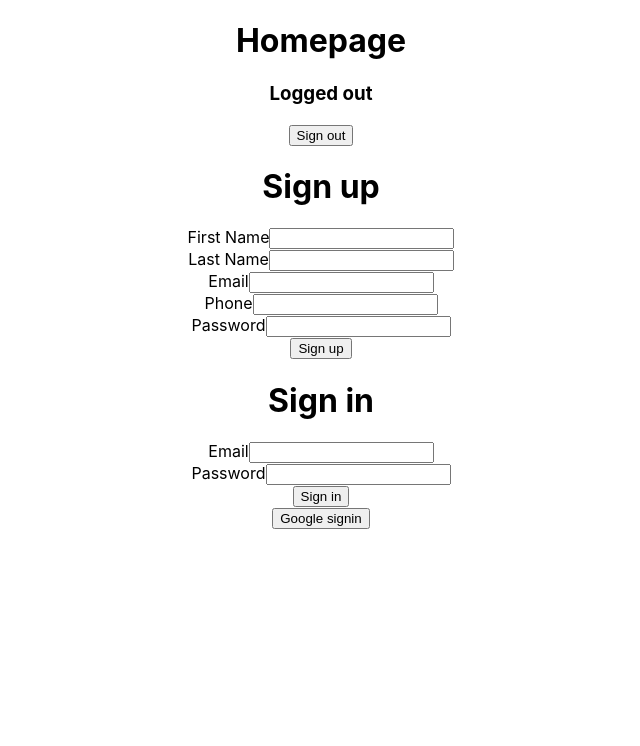
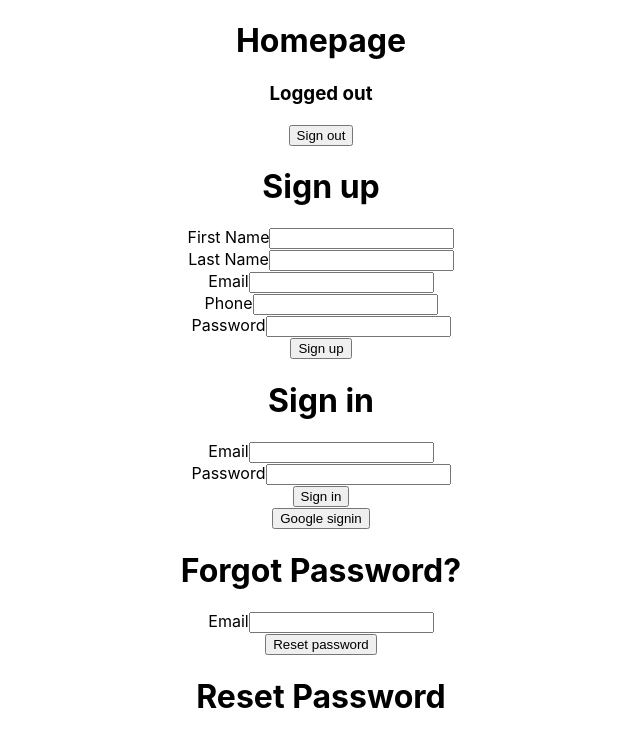
Before and after one commit to doseamp/web-frontend, a React (Create React App) app: page / in a window 1280 px wide. Shown: the top 746 px of the page, without its empty margins (319-959 px from the left). Built offline with nearby package versions, Linux system fonts and the light colour scheme; no server answers.

Commit message:
Completed reset and forgot password integrations

```diff
--- a/src/App.js
+++ b/src/App.js
@@ -3,6 +3,8 @@ import Home from "./pages/Home";
 import Signup from "./components/Signup";
 import Signin from "./components/Signin";
 import AuthContextProvider from "./contexts/AuthContext";
+import ForgotPassword from "./components/ForgotPassword";
+import ResetPassword from "./components/ResetPassword";
 
 function App() {
   return (
@@ -11,6 +13,8 @@ function App() {
         <Home />
         <Signup />
         <Signin />
+        <ForgotPassword />
+        <ResetPassword />
       </AuthContextProvider>
     </div>
   );
--- /dev/null
+++ b/src/components/ForgotPassword.jsx
@@ -0,0 +1,34 @@
+import { useState } from "react";
+import { useContext } from "react";
+import { AuthContext } from "../contexts/AuthContext";
+
+const ForgotPassword = () => {
+  const [email, setEmail] = useState();
+  const handleClick = useContext(AuthContext);
+
+  return (
+    <div>
+      <h1>Forgot Password?</h1>
+
+      <form
+        onSubmit={(e) => {
+          e.preventDefault();
+          handleClick.forgotPassword(email);
+        }}
+      >
+        <label>Email</label>
+        <input
+          type="email"
+          onChange={(e) => {
+            setEmail(e.target.value);
+          }}
+        />
+        <br />
+
+        <button type="submit">Reset password</button>
+      </form>
+    </div>
+  );
+};
+
+export default ForgotPassword;
--- /dev/null
+++ b/src/components/ResetPassword.jsx
@@ -0,0 +1,21 @@
+import { useContext } from "react";
+import { AuthContext } from "../contexts/AuthContext";
+
+const ResetPassword = () => {
+  const handleClick = useContext(AuthContext);
+  const { user } = useContext(AuthContext);
+
+  return (
+    <div>
+      <h1>Reset Password</h1>
+
+      {user && (
+        <button onClick={handleClick.resetPassword(user.email)}>
+          Reset password
+        </button>
+      )}
+    </div>
+  );
+};
+
+export default ResetPassword;
--- a/src/components/Signin.jsx
+++ b/src/components/Signin.jsx
@@ -5,7 +5,6 @@ const Signin = () => {
   const [email, setEmail] = useState();
   const [password, setPassword] = useState();
   const handleClick = useContext(AuthContext);
-  const { user } = useContext(AuthContext);
 
   return (
     <div>
@@ -33,11 +32,7 @@ const Signin = () => {
         <br />
 
         <button onClick={handleClick.googleSignin}>Google signin</button>
-        {user && (
-          <button onClick={() => handleClick.changePassword(user.email)}>
-            Change password?
-          </button>
-        )}
+        <br />
       </form>
     </div>
   );
--- a/src/contexts/AuthContext.js
+++ b/src/contexts/AuthContext.js
@@ -1,11 +1,6 @@
 import React, { createContext, useEffect, useState } from "react";
 import axios from "axios";
-import {
-  getAuth,
-  onAuthStateChanged,
-  signOut,
-  sendPasswordResetEmail,
-} from "firebase/auth";
+import { getAuth, onAuthStateChanged, signOut } from "firebase/auth";
 import { signInWithGoogle } from "../firebase";
 
 const baseUrl = process.env.REACT_APP_BASE_URL;
@@ -96,12 +91,36 @@ const AuthContextProvider = (props) => {
       }
     },
 
-    changePassword: async function (email) {
+    resetPassword: async function (email) {
       try {
-        await sendPasswordResetEmail(auth, email);
-        console.log("Password reset email sent");
+        await axios({
+          method: "post",
+          url: `${baseUrl}/auth/send-password-reset-email`,
+          headers: {
+            Authorization: user.idToken,
+          },
+          data: {
+            email,
+          },
+        });
       } catch (error) {
         console.error(error);
+        return { error: error.message };
+      }
+    },
+
+    forgotPassword: async function (email) {
+      try {
+        await axios({
+          method: "post",
+          url: `${baseUrl}/auth/send-forgot-password-email`,
+          data: {
+            email,
+          },
+        });
+      } catch (error) {
+        console.error(error);
+        return { error: error.message };
       }
     },
   };
```
